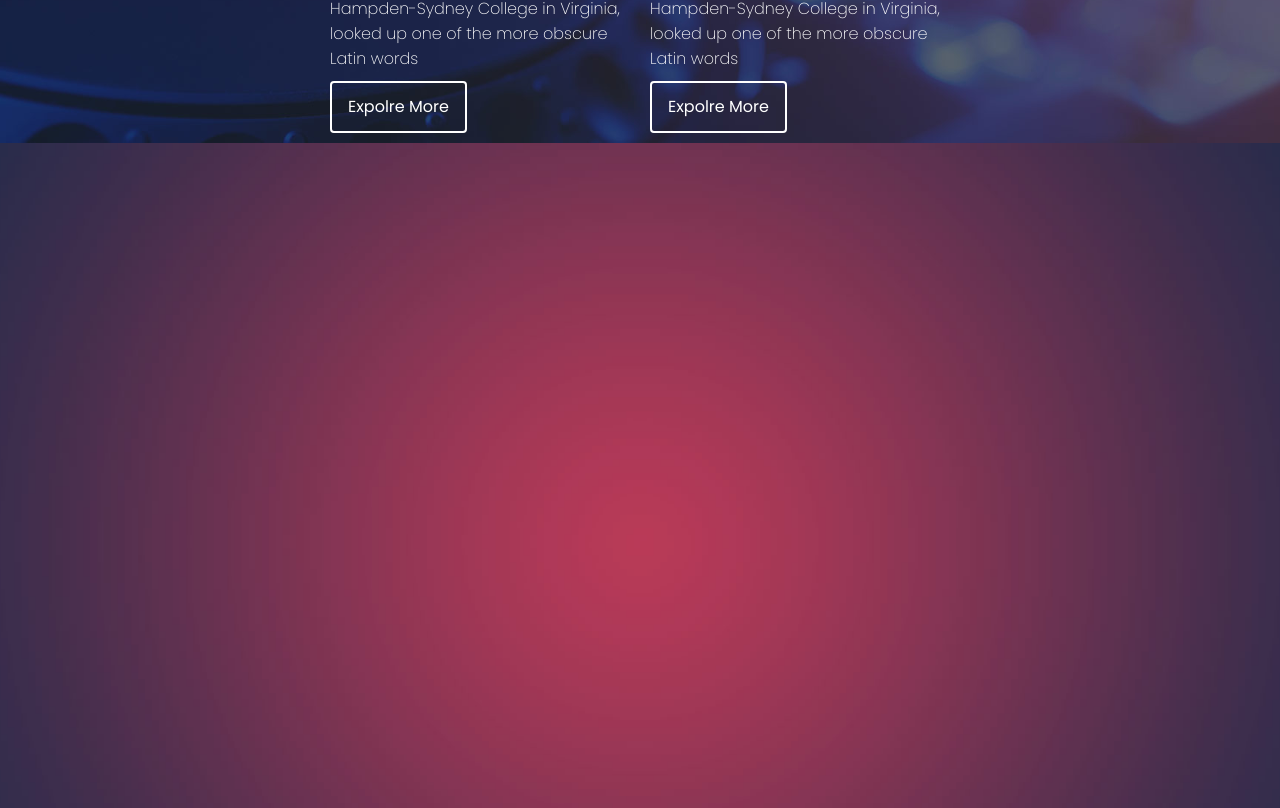
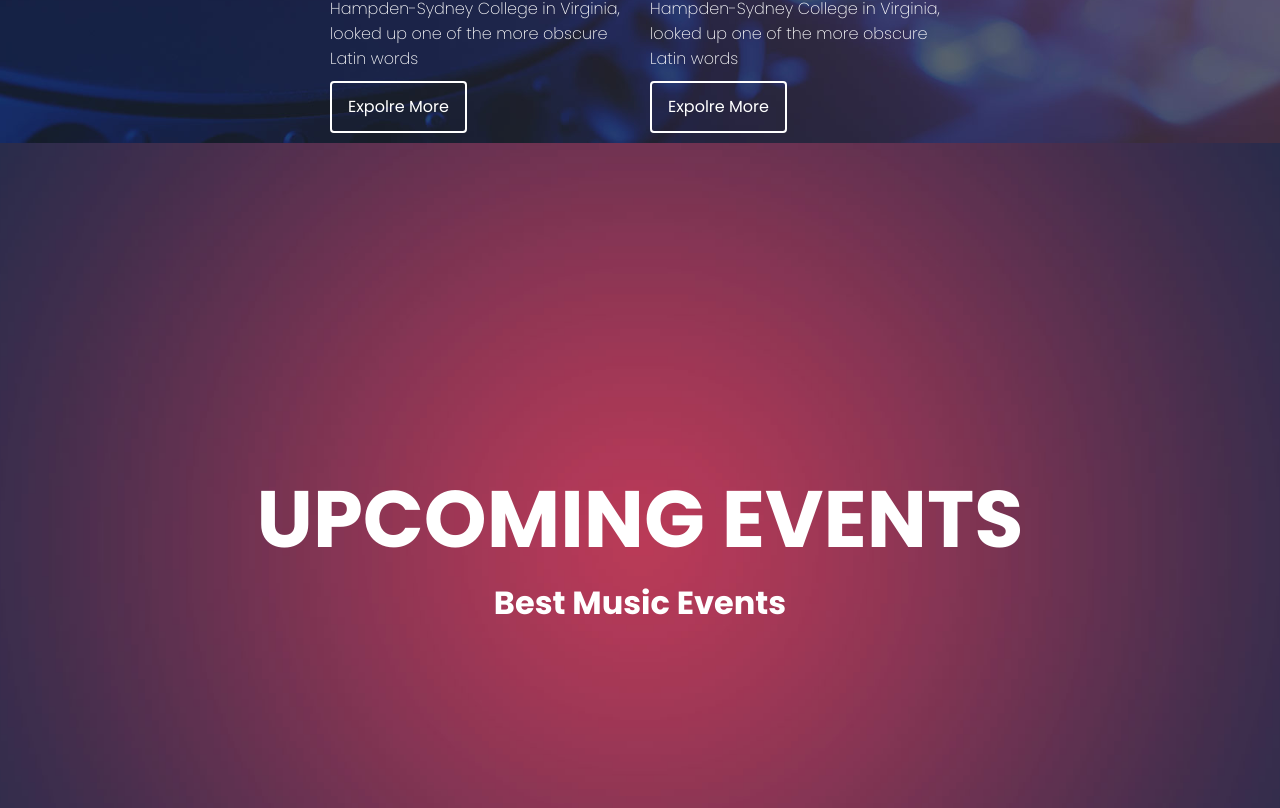
Before and after one commit to prabhat-021/EPOQUE-Prastuti, a React (Create React App) app in the folder Client/: page / in a window 1280 px wide. Shown: the part 1072-1880 px from the top of the page. Built offline with nearby package versions, Linux system fonts and the light colour scheme.

Commit message:
checkout

```diff
--- a/Client/src/pages/Home/Home.js
+++ b/Client/src/pages/Home/Home.js
@@ -9,7 +9,10 @@ const Home = () => {
             <section className='bg-1 sec'>
                 <EventCard />
             </section>
-            <section className='bg-2 sec'></section>
+            <section className='bg-2 sec sec-new'>
+            <div className='sec-eve-nam'>UPCOMING EVENTS</div>
+                <div className='sec-det-eve'>Best Music Events</div>
+            </section>
             <section className=' sec-new bg-3 sec'>
 
                 <div className='sec-eve-day'>Friday</div>
@@ -32,7 +35,6 @@ const Home = () => {
                 <div className='sec-det-eve'>DJ SUPBASS / GROOVES / DJ ROOTBOY</div>
                 <button className='btn' >Get Ticket</button>
             </section>
-            <section className='bg-6 sec'></section>
 
             <section><Gallary /></section>
 
```
